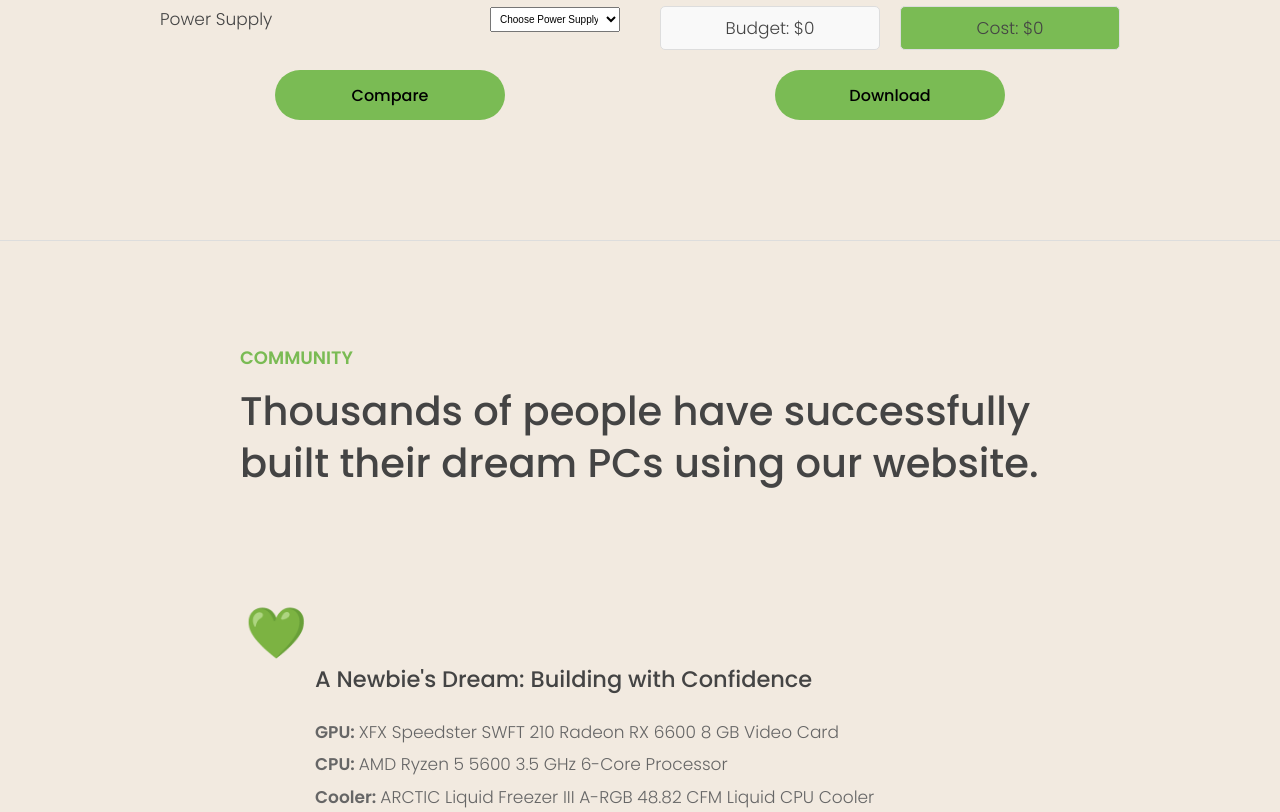
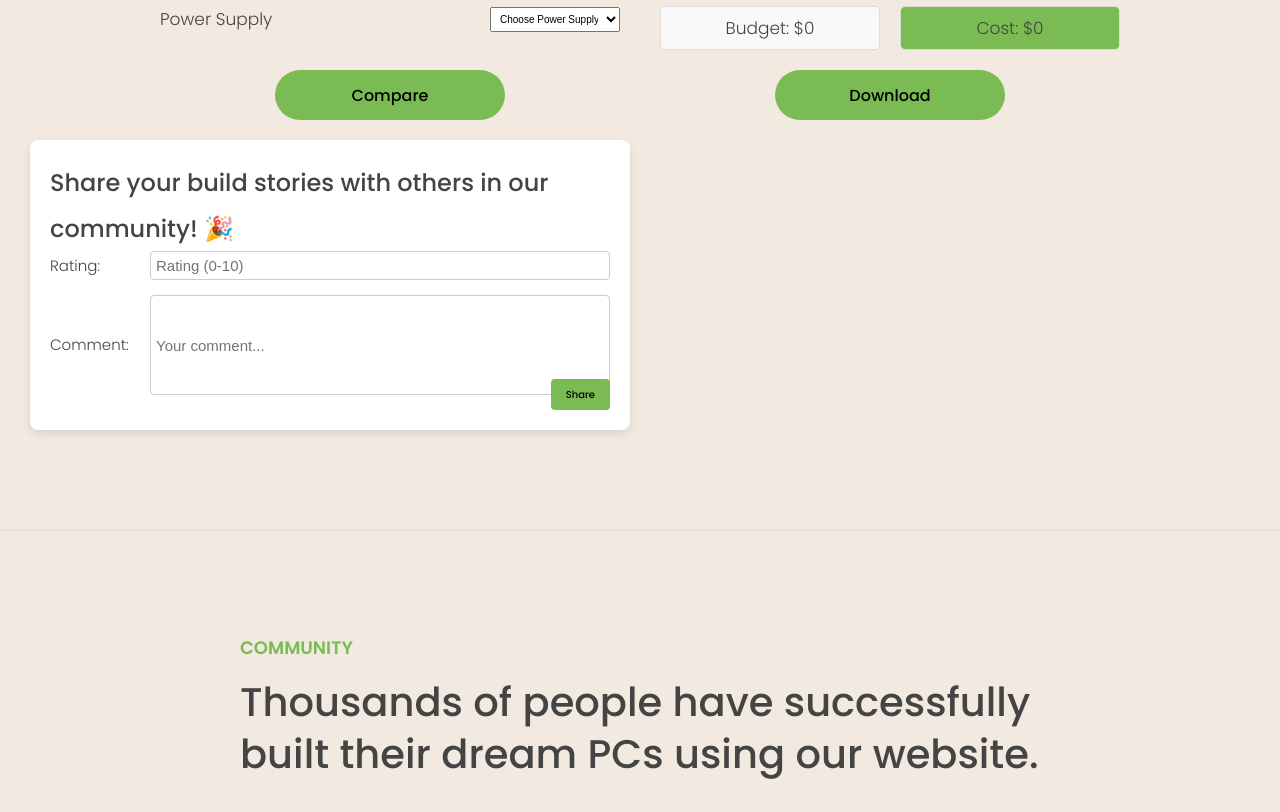
Before and after one commit to Icy-Guo/PC-Builder, a plain HTML site: page index.html in a window 1280 px wide. Shown: the part 4309-5121 px from the top of the page. Drawn offline with nearby package versions, Linux system fonts and the light colour scheme.

Commit message:
Update share

```diff
--- a/index.html
+++ b/index.html
@@ -377,6 +377,35 @@
           <button class="btn btn--download" id="download">Download</button>
         </div>
       </div>
+
+      <div class="share-container">
+        <h4>Share your build stories with others in our community! 🎉</h4>
+
+    <div class="input-group">
+        <label for="rating">Rating:</label>
+        <input
+            type="number"
+            id="rating"
+            name="rating"
+            placeholder="Rating (0-10)"
+            min="0"
+            max="10"
+        />
+    </div>
+
+    <div class="input-group">
+        <label for="comment">Comment:</label>
+        <input
+            type="text"
+            id="comment"
+            name="comment"
+            placeholder="Your comment..."
+        />
+    </div>
+
+    <div class="btn-container">
+        <button class="btn btn--share" id="share">Share</button>
+    </div>
     </section>
 
     <section class="section" id="section--4">
@@ -497,7 +526,7 @@
             <address class="community__author">
               <img src="img/user-3.jpg" alt="" class="community__photo" />
               <h6 class="community__name">James Davis</h6>
-              <p class="community__location">Sydeny, Australia</p>
+              <p class="community__location">Paris, French</p>
             </address>
           </div>
         </div>
--- a/style.css
+++ b/style.css
@@ -461,6 +461,54 @@ h4 {
   margin-top: 2rem;
 }
 
+.share-container {
+  background-color: #fff;
+  padding: 2rem;
+  border-radius: 8px;
+  box-shadow: 0 4px 8px rgba(0, 0, 0, 0.1);
+  width: 600px;
+  position: relative;
+}
+
+.input-group {
+  display: flex;
+  align-items: center;
+  margin-bottom: 1.5rem;
+}
+
+.input-group label {
+  width: 100px;
+  font-size: 1.5rem;
+  text-align: left;
+}
+
+.input-group input {
+  flex: 1;
+  padding: 0.5rem;
+  border: 1px solid #ccc;
+  border-radius: 4px;
+  font-size: 1.5rem;
+}
+
+#comment {
+  height: 100px;
+}
+
+.btn-container {
+  position: absolute;
+  bottom: 2rem;
+  right: 2rem;
+}
+
+.btn--share {
+  padding: 0.75rem 1.5rem;
+
+  border-radius: 4px;
+  font-size: 1rem;
+  border: none;
+  cursor: pointer;
+}
+
 /* SLIDER */
 .slider {
   max-width: 100rem;
```
